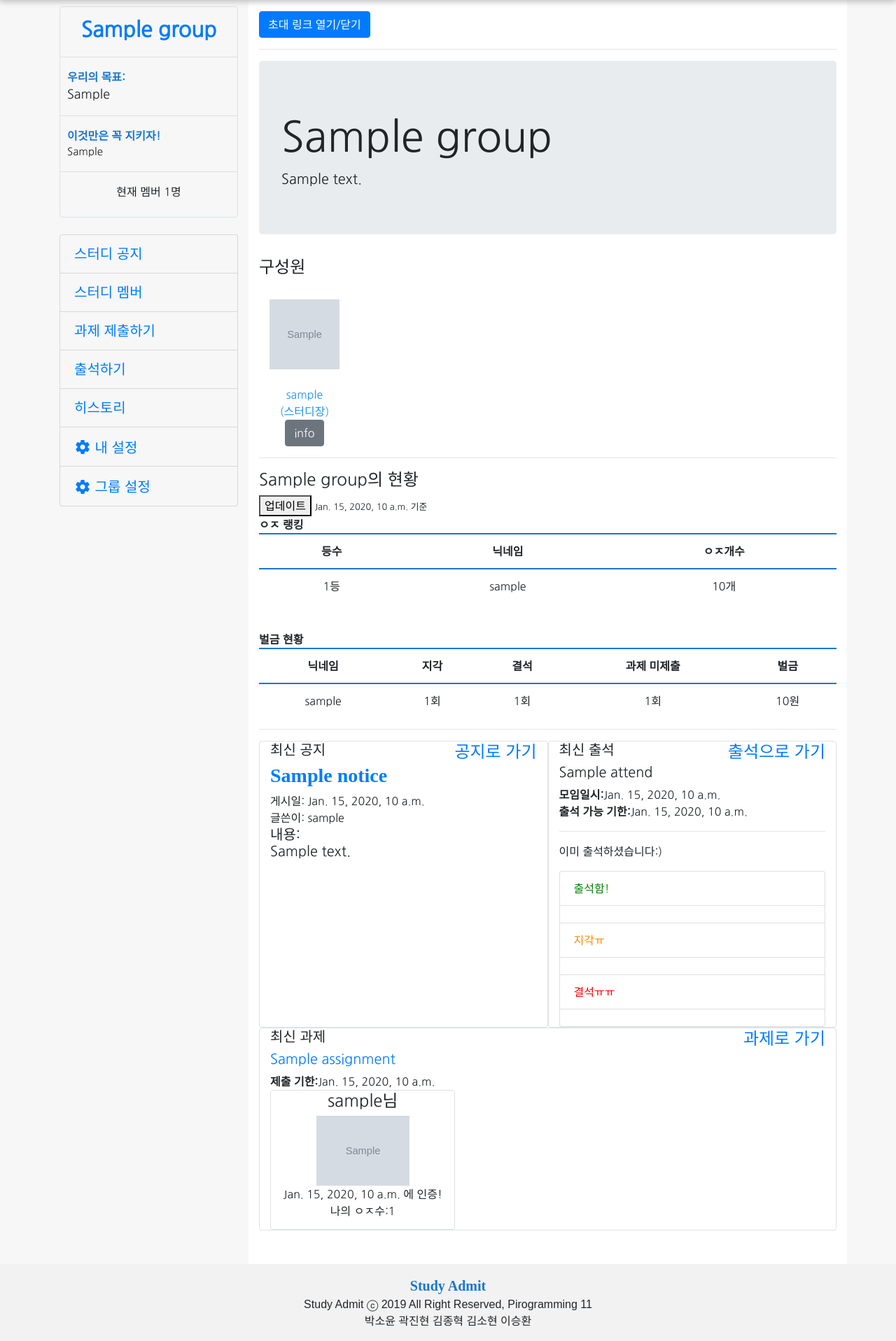
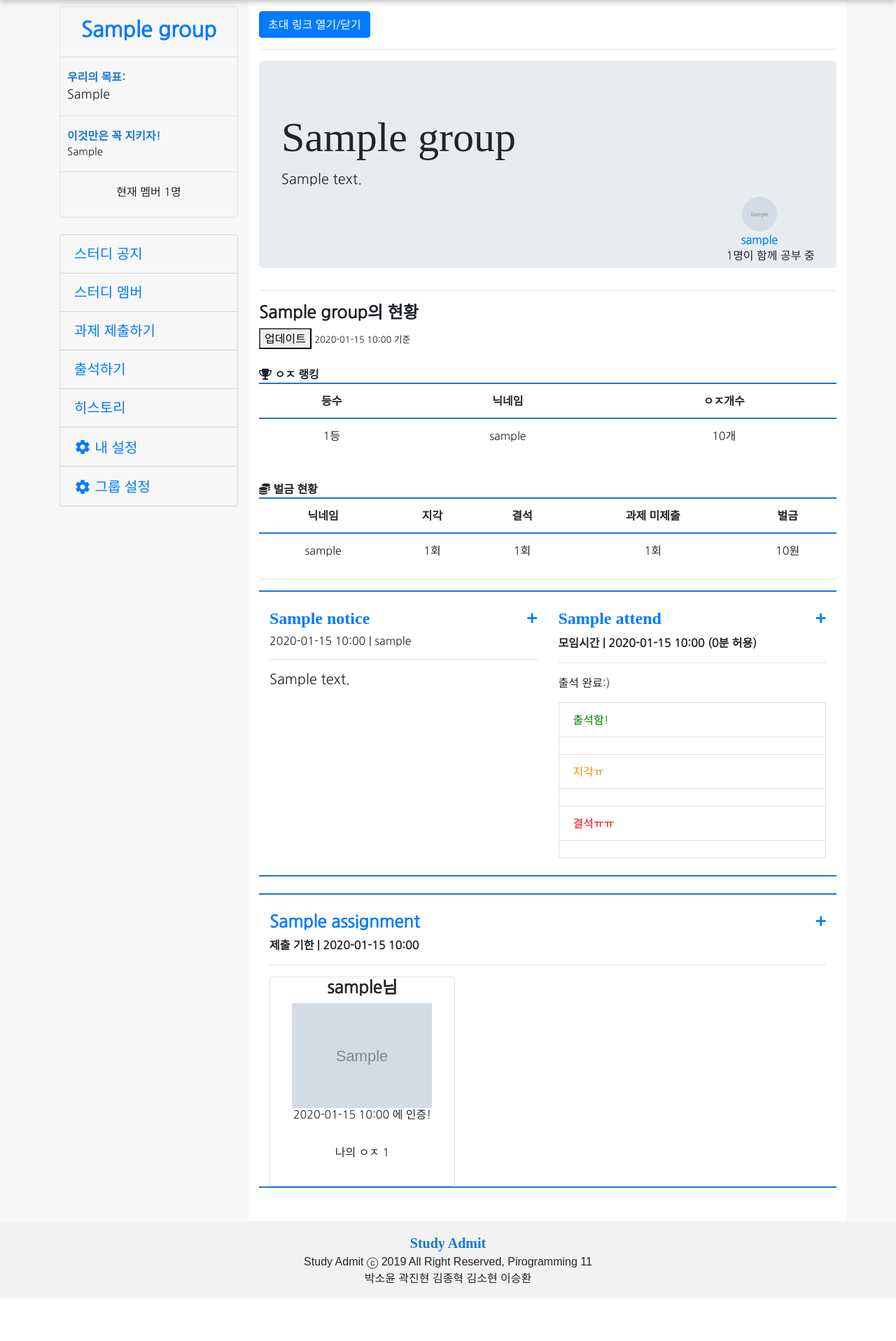
Before and after one commit to pirogramming/Admit-Study-Manager, a Django app: page /study/1/ in a window 1280 px wide. Shown: the part 56-1973 px from the top of the page at 70% size. After the commit the page ends 1912 px from the top, so only its background shows below. Run offline with Django 3.2, Linux system fonts and the light colour scheme; a user stored in the database is signed in; tables that the repository leaves empty hold one stand-in row (values such as "Sample post"); grey boxes marked "Sample" are stand-in pictures; some libraries are stand-ins or nearby versions; some web fonts are replaced.

Commit message:
detailboard관련 삭제, attendance에 sub_time함수 추가, group_detail.html

```diff
--- a/start/study/templates/study/group_detail.html
+++ b/start/study/templates/study/group_detail.html
@@ -2,10 +2,22 @@
 {% load static %}
 {% block content %}
 
+<script src="https://kit.fontawesome.com/6e27c4910b.js"></script>
+
 <link href="https://fonts.googleapis.com/icon?family=Material+Icons" rel="stylesheet">
 
 <style>
+    * > h4 {
+        font-weight: bold;
+    }
 
+    .img_profile {
+        height:50px; width:50px;
+        /*border: 1px solid #1976D2;*/
+        border-radius: 100%;
+        display: block;
+        margin: 0 auto;
+    }
 
 </style>
 
@@ -32,77 +44,70 @@
 
 <hr/>
 
-<div class="jumbotron">
-    <div style="font-size: 60px">{{ group.group_name }}</div>
+<div class="jumbotron" style="position:relative">
+    <div style="font-size: 60px; font-family: 'yg-jalnan';">{{ group.group_name }}</div>
     <div style="font-size: 20px">{{ group.group_bio }}</div>
-</div>
-
-
-<!--구성원-->
-<div>
-    <h4>구성원</h4><br/>
+    <br/>
+    <br/>
+    <div style="position:absolute; right:0; bottom:0;">
+    <br/>
     <div class="col-sm-12 d-flex flex-wrap">
         {% for member in membership_manager %}
-            <div style="color:dodgerblue; text-align: center">
+        <a href="{% url 'study:member_info' member.id %}">
+        <button style="color:dodgerblue; text-align: center; background:transparent; border:transparent;">
                 {% if member.person.img_profile %}
                     <div>
-                        <img class="img_profile" src="{{ member.person.img_profile.url }}"
-                             style="width:100px;height:100px;"/>
-                    </div><br/>
+                        <img class="img_profile" src="{{ member.person.img_profile.url }}"/>
+                    </div>
                 {% else %}
                     <div>
-                        <img class="img_profile" src="{% static 'img/anonym.jpg' %}"
-                             style="width:100px;height:100px;"/>
-                    </div><br/>
+                        <img class="img_profile" src="{% static 'img/anonym.jpg' %}"/>
+                    </div>
                 {% endif %}
-                <div>{{ member.person.nickname }}</div>
-                <div>(스터디장)</div>
-                <div><a href="{% url 'study:member_info' member.id %}" class="btn btn-secondary">info</a></div>
-            </div>
+                <div><strong>{{ member.person.nickname }}</strong></div>
+            </button>
+        </a>
         {% endfor %} &nbsp;&nbsp;&nbsp;
 
         {% for member in membership_staff %}
-            <div style="color:deepskyblue; text-align: center">
+        <a href="{% url 'study:member_info' member.id %}">
+            <button style="color:deepskyblue; text-align: center; background:transparent; border:transparent;">
                 {% if member.person.img_profile %}
                     <div>
-                        <img class="img_profile" src="{{ member.person.img_profile.url }}"
-                             style="width:100px;height:100px;"/>
-                    </div><br/>
+                        <img class="img_profile" src="{{ member.person.img_profile.url }}"/>
+                    </div>
                 {% else %}
                     <div>
-                        <img class="img_profile" src="{% static 'img/anonym.jpg' %}"
-                             style="width:100px;height:100px;"/>
-                    </div><br/>
+                        <img class="img_profile" src="{% static 'img/anonym.jpg' %}"/>
+                    </div>
                 {% endif %}
-                <div>{{ member.person.nickname }}</div>
-                <div>(스탭)</div>
-                <div><a href="{% url 'study:member_info' member.id %}" class="btn btn-secondary">info</a></div>
-            </div>
+                <div><strong>{{ member.person.nickname }}</strong></div>
+            </button>
+        </a>
         {% endfor %} &nbsp;&nbsp;&nbsp;
 
-
         {% for member in membership_member %}
-            <div style="text-align: center">
+        <a href="{% url 'study:member_info' member.id %}">
+            <button style="text-align: center; background:transparent; border:transparent;">
                 {% if member.person.img_profile %}
                     <div>
-                        <img class="img_profile" src="{{ member.person.img_profile.url }}"
-                             style="width:100px;height:100px;"/>
-                    </div><br/>
+                        <img class="img_profile" src="{{ member.person.img_profile.url }}"/>
+                    </div>
                 {% else %}
                     <div>
-                        <img class="img_profile" src="{% static 'img/anonym.jpg' %}"
-                             style="width:100px;height:100px;"/>
-                    </div><br/>
+                        <img class="img_profile" src="{% static 'img/anonym.jpg' %}"/>
+                    </div>
                 {% endif %}
-                <div>{{ member.person.nickname }}</div>
-                <div>(스터디원)</div>
-                <div><a href="{% url 'study:member_info' member.id %}" class="btn btn-secondary">info</a></div>
-            </div>
+                <div><strong>{{ member.person.nickname }}</strong></div>
+            </button>
+        </a>
         {% endfor %} &nbsp;&nbsp;&nbsp;
+
     </div>
+    <h6 style="float:right;">{{ group.get_members }}명이 함께 공부 중 &nbsp;&nbsp;&nbsp;&nbsp;&nbsp;&nbsp;</h6>
+
 </div>
-
-<!--구성원 끝-->
+</div>
 
 <hr/>
 
@@ -110,12 +115,13 @@
     <div>
         <h4>{{ group.group_name }}의 현황</h4>
         <button type="button" onclick="location.href='{% url "study:group_update" group.id %}'">업데이트</button>
-        <small>{{ latest_update.created_at }} 기준</small>
+        <small>{{ latest_update.created_at|date:"Y-m-d h:i" }} 기준</small>
     </div>
 
+    <br/>
 
     <div>
-        <div><strong>ㅇㅈ 랭킹</strong></div>
+        <div><i class="fas fa-trophy"></i><strong> ㅇㅈ 랭킹</strong></div>
         <table class='table' style="text-align: center">
             <tr align="center" style="border-top:2px solid #1976D2; border-bottom:2px solid #1976D2;">
                 <th scope="col">등수</th>
@@ -133,8 +139,9 @@
     </div>
     <br/>
 
+
     <div>
-        <div><strong>벌금 현황</strong></div>
+        <div><i class="fas fa-coins"></i><strong> 벌금 현황</strong></div>
 
         <table class='table' style="text-align: center">
             <tr align="center" style="border-top:2px solid #1976D2; border-bottom:2px solid #1976D2;">
@@ -160,57 +167,36 @@
 
 <div class="container">
     <div class="row">
-        <div class="notice col-6 border rounded">
-            <h4 style="float:right;"><a href="{% url 'studypost:notice_list' group.id %}">공지로 가기</a></h4>
-            <h5>최신 공지</h5>
+        <div class="notice col-6" style="border-top:2px solid #1976D2; border-bottom:2px solid #1976D2;">
+            <br/>
+            <h4 style="float:right;"><a href="{% url 'studypost:notice_list' group.id %}">+</a></h4>
             {% if not latest_notice %}
-            <p>등록된 공지가 없습니다.</p>
+            <h5>등록된 공지가 없습니다.</h5>
             {% else %}
-            <a href="{% url 'studypost:notice_detail' latest_notice.id %}"><h3 style="font-family: 'KoPub Dotum'; font-weight: bold;">{{ latest_notice.title }}</h3></a>
-            <div>게시일: {{ latest_notice.created_at }}</div>
-            <div>글쓴이: {{ latest_notice.author.nickname }}</div>
-
+            <a href="{% url 'studypost:notice_detail' latest_notice.id %}"><h4 style="font-family: 'KoPub Dotum'; font-weight: bold;">{{ latest_notice.title }}</h4></a>
+            <h6>{{ latest_notice.created_at|date:"Y-m-d h:i" }} | {{ latest_notice.author.nickname }}</h6>
+            <hr/>
             <div class="content-wrapper">
-                <h5>내용: {{ latest_notice.content|linebreaks }}</h5>
+                <h5>{{ latest_notice.content|linebreaks }}</h5>
             </div>
             {% endif %}
 
-            <div>
-                {% for notice_post in notice_posts %}
-                <br/>
-                <div>
-                    <div><a href="{% url "studypost:notice_detail" notice_post.id %}">{{ notice_post.title }}</a></div>
-                    <div>게시일: {{ notice_post.created_at }}</div>
-                    <div>글쓴이: {{ notice_post.author.nickname }}</div>
-                </div>
-                <br/>
-                {% endfor %}
-            </div>
 
 
         </div>
 
-        <div class="attendance col-6 border rounded">
-            <h4 style="float:right;"><a href="{% url 'attendance:attend_list' group.id %}">출석으로 가기</a></h4>
-            <h5>최신 출석</h5>
-
+        <div class="attendance col-6" style="border-top:2px solid #1976D2; border-bottom:2px solid #1976D2;">
+            <br/>
+            <h4 style="float:right;"><a href="{% url 'attendance:attend_list' group.id %}">+</a></h4>
             {% if not latest_attend %}
             <div>
-                <p>등록된 출석이 없습니다.</p>
-                {% if usermembership.is_manager %}
-                <a href="{% url 'attendance:attend_new' group.id %}"><button>출석 생성하기</button></a>
-                {% endif %}
+                <h5>등록된 출석이 없습니다.</h5>
             </div>
             {% else %}
             <div class="latest_attendance">
-                <div><h5>{{ latest_attend.title }}</h5></div>
+            <a href="#"><h4 style="font-family: 'KoPub Dotum'; font-weight: bold;">{{ latest_attend.title }}</h4></a>
                 <div> {# 출석 띄우기 #}
-                    <div>
-                        <strong>모임일시:</strong>{{ latest_attend.gather_datetime }}
-                    </div>
-                    <div>
-                        <strong>출석 가능 기한:</strong>{{ latest_attend.expired_datetime }}
-                    </div>
+                        <strong>모임시간 | {{ latest_attend.gather_datetime|date:"Y-m-d h:i" }} ({{ latest_attend.sub_time}}분 허용)</strong>
                 </div>
                 <hr/>
 
@@ -247,7 +233,7 @@
                     </div>
 
                     {% elif not confirm_value %}
-                    <p>이미 출석하셨습니다:)</p>
+                    <p>출석 완료:)</p>
                     <div>
                         <ul class="list-group">
                             <li class="list-group-item" style="color:green;">출석함!</li>
@@ -302,30 +288,32 @@
 
                 </div>
             </div>
-            {% endif %} <!--혹시 conflict생기면 이 부분이 옳으니 이 부분을 남겨주세요-->
+            {% endif %}
+            <br/>
         </div>
     </div>
+    <br/>
     <div class="row mb-5">
-        <div class="assignment col-12 border rounded">
-            <h4 style="float:right;"><a href="{% url 'assignment:assignment_list' group.id %}">과제로 가기</a></h4>
-            <h5>최신 과제</h5>
+        <div class="assignment col-12" style="border-top:2px solid #1976D2; border-bottom:2px solid #1976D2;">
+            <br/>
+            <h4 style="float:right;"><a href="{% url 'assignment:assignment_list' group.id %}">+</a></h4>
             {% if not latest_assignment %}
-            <div><p>등록된 과제가 없습니다.</div>
+            <div><h5>등록된 과제가 없습니다.</h5></div>
             {% else %}
             <div class="latest_assignment">
-                <div><a href="{% url 'assignment:assignment_detail' latest_assignment.id %}"><h5>{{ latest_assignment.title }}</h5></a></div>
+                <div><a href="{% url 'assignment:assignment_detail' latest_assignment.id %}"><h4>{{ latest_assignment.title }}</h4></a></div>
                 <div>
-                    <strong>제출 기한:</strong>{{ latest_assignment.due_date }} {% if latest_assignment.due_date <= now %}(만료){% endif %}
+                    <strong>제출 기한 | {{ latest_assignment.due_date|date:"Y-m-d h:i" }} {% if latest_assignment.due_date <= now %}(만료){% endif %}</strong>
                 </div>
-
+                <hr/>
 
                 <div class="assignment_set">
                     {% for done in dones %}
-                    <div class="인증 col-4 border rounded" style="float: left; text-align: center; height:200px;">
+                    <div class="인증 col-4 border rounded" style="float: left; text-align: center; height:300px;">
 
                         <h4>{{ done.author.nickname }}님</h4>
 
-                        <img class="scale" src="{{ done.done_img.url }}" height="100"
+                        <img class="scale" src="{{ done.done_img.url }}" height="150px"
                              data-toggle="modal" data-target="#imgModal{{forloop.counter}}"/>
 
                         <div class="modal fade" id="imgModal{{forloop.counter}}" role="dialog" aria-hidden="true">
@@ -342,10 +330,10 @@
                         </div>
 
                         <br/>
-                        {{ done.created_at }} 에 인증!
+                        <h6>{{ done.created_at|date:"Y-m-d h:i" }} 에 인증!</h6>
                         <br/>
                         {% if done.author == request.user %}
-                        <div >나의 ㅇㅈ수:{{ done.injung }}</div>
+                        <div>나의 ㅇㅈ {{ done.injung }}</div>
                         {% else %}
                         <button type="button" onclick="location.href='{% url 'assignment:injung_plus' done.id%}' ">인정!</button> {{ done.injung }}
                         {% endif %}
@@ -360,13 +348,14 @@
                 </button>
                 {% else %}
                 <div class="인증 col-4 border rounded" style="float: left; text-align: center; height:200px;">
-                    <p>인증 기간이 끝났습니다.</p>
+                    <h5>인증 기간이 끝났습니다.</h5>
                 </div>
                 {% endif %}
                 {% endif %}
 
             </div>
             {% endif %}
+
         </div>
     </div>
 </div>
--- a/start/study/urls.py
+++ b/start/study/urls.py
@@ -9,8 +9,6 @@ urlpatterns = [
     path('mystudy/', views.group_mystudy, name='mystudy'),
     path('new/', views.group_new, name='group_new'),
     path('<int:id>/', views.group_detail, name='group_detail'),
-    # group_detailboard 테스트 중
-    path('<int:id>/board', views.group_detailboard, name='group_detailboard'),
     path('<int:id>/update', views.group_update, name='group_update'),
     path('<int:id>/settings_mn', views.group_settings_mn, name='group_settings_mn'),
     path('<int:id>/settings_stf', views.group_settings_stf, name='group_settings_stf'),
--- a/start/study/views.py
+++ b/start/study/views.py
@@ -131,8 +131,8 @@ def group_detail(request, id):
     membership_member = Membership.objects.filter(group=group, role='MEMBER', status='ACTIVE')
     usermembership = Membership.objects.get(group=group, person=user)
 
-    memberships = Membership.objects.filter(group=group).order_by('-total_admit')
-    penalty_list = Membership.objects.filter(group=group).order_by('-total_penalty')
+    memberships = Membership.objects.filter(group=group, status='ACTIVE').order_by('-total_admit')
+    penalty_list = Membership.objects.filter(group=group, status='ACTIVE').order_by('-total_penalty')
 
     latest_update = UpdateHistory.objects.filter(group=group).order_by('created_at').last()
     attend_posts = group.attend_set.all().order_by('-pk')[:3]
@@ -278,112 +278,6 @@ def group_detail(request, id):
         # elif request.get('assignment', ''):
     else:
         return render(request, 'study/group_detail.html', context)
-
-
-def group_detailboard(request, id):
-    group = get_object_or_404(Group, id=id)
-    user = request.user
-    usermembership = Membership.objects.get(group=group, person=user)
-
-    now = datetime.now()
-
-    latest_notice = "공지를 바로 볼 수 있음"
-
-    # latest_assignment = "가장 최근 과제 instance"
-    latest_assignment = Assignment.objects.filter(group=group).order_by('created_at').last()
-    dones = Done.objects.filter(assignment=latest_assignment)
-    authors = [x.author for x in dones]
-    doneform = DoneForm()
-    latest_attend = group.attend_set.all().order_by('pk').last()
-    # "가장 최근 출석"
-    confirm_value = latest_attend.attendconfirm_set.filter(
-        attend_user=request.user.nickname,
-        attend_check='출석 정보 없음'
-    )
-    # 출석 여부
-    attendform = AttendConfirmForm()
-    # "출석코드 입력해서 출석완료하는 form"
-    # attend_history = "표로 이 출석에 대한 출석 결과 나옴"
-
-    if request.method == 'POST':
-        if request.POST.get('assignment', ''):
-            doneform = DoneForm(request.POST, request.FILES)
-            if doneform.is_valid():
-                done = doneform.save(commit=False)
-                done.author = request.user
-                done.assignment = latest_assignment
-                done.index_in_assignment = len(Done.objects.filter(assignment=latest_assignment)) + 1
-                done.save()
-                return redirect('study:group_detailboard', id)
-
-
-        elif request.POST.get('attendance', ''):
-            attendform = AttendConfirmForm(request.POST)
-            if attendform.is_valid():
-                input_attend_number = attendform.cleaned_data['input_number']
-                attend_number = latest_attend.attendance_number
-
-                if attend_number == input_attend_number:
-
-                    # 결석 인스턴스 가져오기
-                    attending_member = latest_attend.attendconfirm_set.get(attend_user=request.user.nickname)
-
-                    # 시간처리
-                    state_time = latest_attend.gather_datetime
-                    arrive_time = datetime.now()
-                    sub_time_arrange = state_time - arrive_time
-                    sub_time = sub_timedelta_function(sub_time_arrange)
-
-                    # 지각, 출석 기록
-                    if latest_attend.attend_status == '정상 출석 가능':
-                        attending_member.arrive_time = arrive_time
-                        attending_member.sub_time = sub_time
-                        attending_member.attend_check = '출석'
-                        attending_member.save()
-                        usermembership.admit_attend += 1  # ㅇㅈ하나 추가
-                        usermembership.total_admit += 1
-                        usermembership.save()
-                        messages.success(request, '성공적으로 출석했습니다!')
-                        return redirect('study:group_detailboard', id)
-
-
-                    elif latest_attend.attend_status == '지각 출석 가능':
-                        attending_member.arrive_time = arrive_time
-                        attending_member.sub_time = sub_time
-                        attending_member.attend_check = '지각'
-                        attending_member.save()
-                        usermembership.late_attend += 1  # 지각 횟수 한번 추가
-                        usermembership.save()
-                        messages.success(request, '지각입니다ㅜㅜ')
-                        return redirect('study:group_detailboard', id)
-
-
-                else:
-                    messages.error(request, '출석 코드가 일치하지 않습니다')
-                    return redirect('study:group_detailboard', id)
-
-            else:
-                messages.error(request, '출석 코드에는 숫자만 입력해주세요')
-                return redirect('study:group_detailboard', id)
-
-        # elif request.get('assignment', ''):
-
-    else:
-        ctx = {
-            'group': group,
-            'usermembership': usermembership,
-            'now': now,
-            'latest_assignment': latest_assignment,
-            'dones': dones,
-            'doneform': doneform,
-            'latest_attend': latest_attend,
-            'confirm_value': confirm_value,
-            'attendform': attendform,
-            'authors': authors,
-        }
-        return render(request, 'study/group_detailboard.html', ctx)
-    # return HttpResponse("group detailboard작성중")
-
 
 @group_required
 def group_update(request, group_id):
@@ -625,7 +519,7 @@ def group_mysettings(request, id):
     return render(request, 'study/group_mysettings.html', {
         'user': user,
         'group': group,
-        'membership': usermembership,
+        'usermembership': usermembership,
     })
 
 
```
Also changed, not shown: start/attendance/models.py (+8 -0 lines), start/study/templates/study/group_detailboard.html (deleted, +0 -191 lines).
